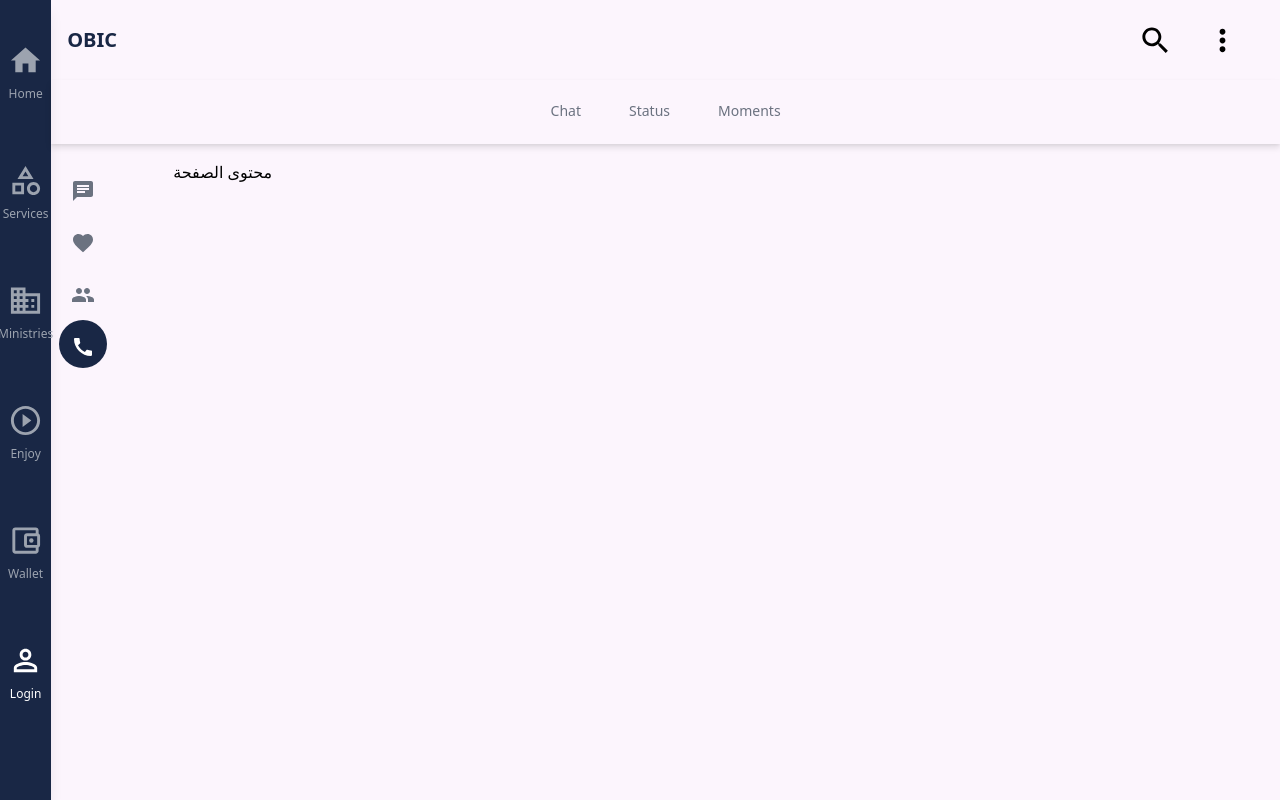
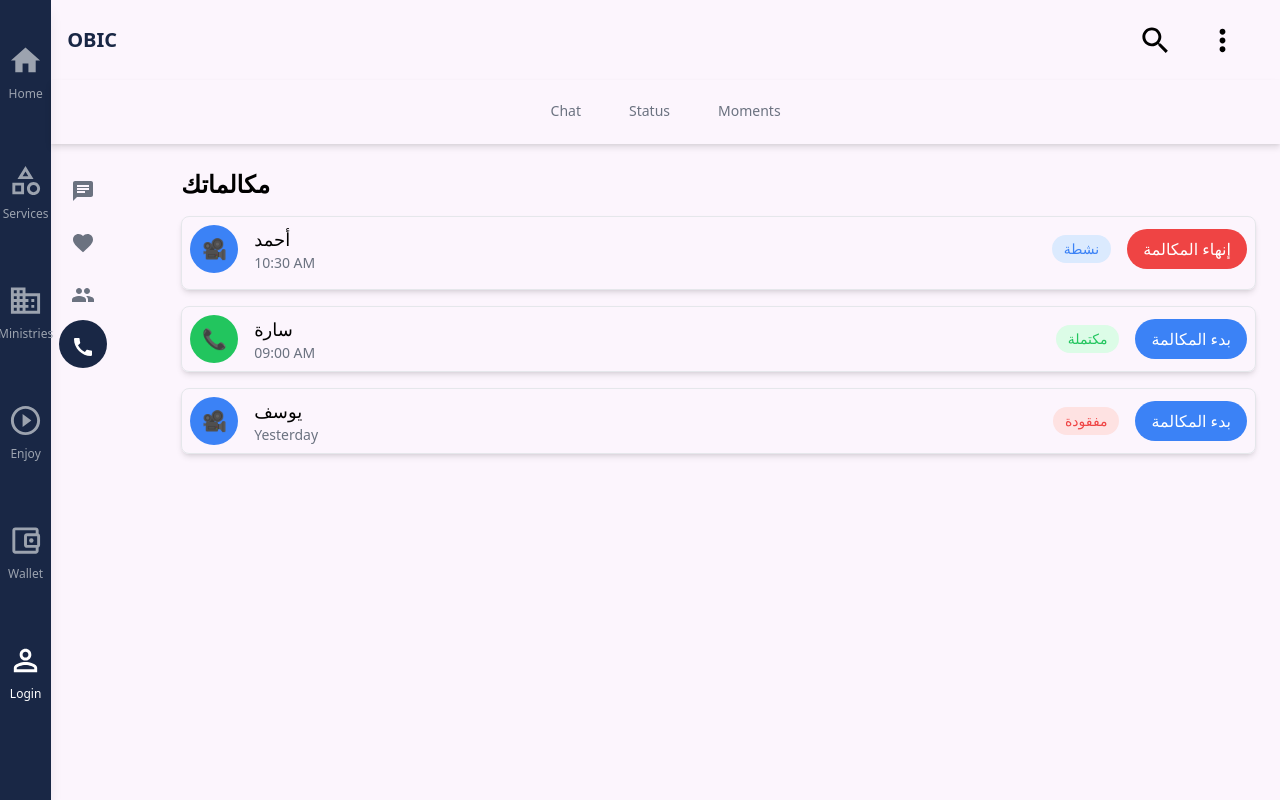
Before and after one commit to Tem-manager/ObicSystemWebsite, a React (Vite) app: page /chat/calls in a window 1280 px wide. Built offline with nearby package versions, Linux system fonts and the light colour scheme.

Commit message:
call and Favorites

```diff
--- a/src/Components/ui/StatusBadge.tsx
+++ b/src/Components/ui/StatusBadge.tsx
@@ -1,21 +1,16 @@
 import React from "react";
-
 interface StatusBadgeProps {
 
   content: number | string | React.ReactNode;
-  size: number;
-
-
+  size?: number;
+  className?: string; // خصائص إضافية يمكن تمريرها لتخصيص التصميم
 }
-
-const StatusBadge: React.FC<StatusBadgeProps> = ({ size, content }) => {
+const StatusBadge: React.FC<StatusBadgeProps> = ({ size , content , className = ""  }) => {
   return (
     <span
-    className={` w-${size} h-${size} flex items-center justify-center bg-gray-200 text-gray-700 rounded-full  `}
+      className={`inline-flex items-center justify-center min-w-${size} min-h-${size}  px-2 rounded-full text-center max-w-12  max-h-6  ${className}`}>
 
-    >
-       <span className="font-bold">{content}</span>
-
+    {content}
     </span>
   );
 };
--- a/src/features/chat/pages/protected/chats/all-chats/AllChats.tsx
+++ b/src/features/chat/pages/protected/chats/all-chats/AllChats.tsx
@@ -12,7 +12,7 @@ function AllChats() {
       <div className="flex-grow w-full flex">
         <Conversation />
         <div className="flex flex-col w-[65%] bg-gray-200 p-4 m-2 relative">
-     <AllMessages/>
+      <AllMessages/>
         </div>
       </div>
     </>
--- a/src/features/chat/pages/protected/chats/all-chats/conversation/ConversationCard.tsx
+++ b/src/features/chat/pages/protected/chats/all-chats/conversation/ConversationCard.tsx
@@ -24,6 +24,8 @@
 // };
 
 // export default ConversationCard;
+
+
 import CircleImage from "../../../../../Components/Ui/CircleImage";
 import logo from "../../../../../../../../public/images/logo1.png";
 import StatusBadge from "../../../../../../../Components/ui/StatusBadge";
@@ -31,10 +33,10 @@ import TimeDisplay from "../../../../../../../Components/ui/TimeDisplay";
 import GenericCard from "../../../../../../../Components/ui/GenericCard";
 import { ChatItemProps } from "./ConversationModel";
 
-const ConversationCard = ({ name, message, time, unreadCount }: ChatItemProps) => {
+const ConversationCard = ({ name, message, time, unreadCount  }: ChatItemProps) => {
   return (
     <GenericCard
-      leftComponent={<CircleImage border="10" imageUrl={logo} className="" size={12} />}
+      leftComponent={<CircleImage border="10" imageUrl={logo}  size={12} />}
       centerComponent={
         <div>
           <h3 className="font-semibold text-lg">{name}</h3>
@@ -45,7 +47,7 @@ const ConversationCard = ({ name, message, time, unreadCount }: ChatItemProps) =
         <>
           <TimeDisplay time={time} className="text-xs" />
           {unreadCount && (
-            <StatusBadge type="number" content={unreadCount} className="w-6 h-6 bg-blue-400 text-white" />
+            <StatusBadge content={unreadCount} size={6} className=" bg-blue-400 text-white text-xs " />
           )}
         </>
       }
--- a/src/features/chat/pages/protected/chats/all-chats/conversation/ConversationData.ts
+++ b/src/features/chat/pages/protected/chats/all-chats/conversation/ConversationData.ts
@@ -1,9 +1,11 @@
 import { ChatItemProps } from "./ConversationModel";
 
 export const mockChats: ChatItemProps[] = [
-  { name: "John Doe", message: "Hey! How are you? Let's catch up soon.", time: "10:30", unreadCount: 4 },
-  { name: "Jane Smith", message: "Are you coming to the party?", time: "03:20" },
-  { name: "Work Group", message: "Please check the new project details, it's important.", time: "11:15" },
+  { name: "John Doe", message: "Hey! How are you? Let's catch up soon.", time: "10:30", unreadCount:9},
   { name: "Jane Smith", message: "Are you coming to the party?", time: "Yesterday" },
+  { name: "Work Group 1", message: "Please check the new project details, it's important.", time: "11:15" },
+  { name: "Work Group 2", message: "Please check the new project details, it's important.", time: "11:15" },
+  { name: "Jane Smith", message: "Are you coming to the party?", time: "Yesterday" },
+  { name: "Work Group 3", message: "Please check the new project details, it's important.", time: "11:15" , unreadCount: 110 },
   { name: "Jane Smith", message: "Are you coming to the party?", time: "Yesterday" },
 ];
--- a/src/features/chat/pages/protected/chats/all-chats/conversation/ConversationModel.ts
+++ b/src/features/chat/pages/protected/chats/all-chats/conversation/ConversationModel.ts
@@ -3,6 +3,7 @@ export interface ChatItemProps {
     message: string;
     time: string;
     unreadCount?: number;
+
   }
 
   export interface ConversationModel {
--- a/src/features/chat/pages/protected/chats/calls/Calls.tsx
+++ b/src/features/chat/pages/protected/chats/calls/Calls.tsx
@@ -1,17 +1,75 @@
+import React, { useState } from 'react';
 import ChatTab from "../../../../Components/Partials/ChatTab";
 
-function Calls(){
-    return(
-      <>
+// تعريف نوع المكالمة
+interface Call {
+  id: number;
+  name: string;
+  time: string;
+  status: 'active' | 'completed' | 'missed';
+  isVideoCall: boolean;
+}
 
-        <ChatTab />
+const Calls: React.FC = () => {
+  // بيانات المكالمات
+  const [calls] = useState<Call[]>([
+    { id: 1, name: 'أحمد', time: '10:30 AM', status: 'active', isVideoCall: true },
+    { id: 2, name: 'سارة', time: '09:00 AM', status: 'completed', isVideoCall: false },
+    { id: 3, name: 'يوسف', time: 'Yesterday', status: 'missed', isVideoCall: true },
+  ]);
 
-      <div className="flex-grow  ml-[50px]  p-4">
-      محتوى الصفحة
+  return (
+    <>
+      <ChatTab />
 
-    </div>
+      <div className="flex-grow ml-[50px] p-6">
+        <h2 className="text-2xl font-semibold mb-4">مكالماتك</h2>
+
+        {/* عرض المكالمات كـ بطاقات قابلة للتوسيع */}
+        <div className="space-y-4">
+          {calls.map((call) => (
+            <div key={call.id} className="p-2 rounded-lg border shadow-md hover:shadow-xl transition-all duration-200">
+              <div className="flex items-center justify-between">
+                {/* تفاصيل المكالمة */}
+                <div className="flex items-center space-x-4">
+                  <div className={`w-12 h-12 rounded-full flex items-center justify-center ${call.isVideoCall ? 'bg-blue-500' : 'bg-green-500'}`}>
+                    <span className="text-white text-xl">{call.isVideoCall ? '🎥' : '📞'}</span>
+                  </div>
+                  <div>
+                    <p className="font-medium text-lg">{call.name}</p>
+                    <p className="text-sm text-gray-500">{call.time}</p>
+                  </div>
+                </div>
+
+                {/* أزرار المكالمة */}
+                <div className="flex items-center space-x-4">
+                  {/* حالة المكالمة */}
+                  <span
+                    className={`text-sm px-3 py-1 rounded-full font-medium ${call.status === 'active' ? 'bg-blue-100 text-blue-500' : call.status === 'completed' ? 'bg-green-100 text-green-500' : 'bg-red-100 text-red-500'}`}
+                  >
+                    {call.status === 'active' ? 'نشطة' : call.status === 'completed' ? 'مكتملة' : 'مفقودة'}
+                  </span>
+
+                  {/* زر بدء أو إيقاف المكالمة */}
+                  <button
+                    className={`px-4 py-2 rounded-full text-white ${call.status === 'active' ? 'bg-red-500 hover:bg-red-600' : 'bg-blue-500 hover:bg-blue-600'}`}
+                  >
+                    {call.status === 'active' ? 'إنهاء المكالمة' : 'بدء المكالمة'}
+                  </button>
+                </div>
+              </div>
+
+              {/* تفاصيل إضافية إذا كانت المكالمة نشطة */}
+              {call.status === 'active' && (
+                <div className="mt-2 text-sm text-gray-600">
+                </div>
+              )}
+            </div>
+          ))}
+        </div>
+      </div>
     </>
-    );
-   }
+  );
+};
 
-   export default Calls;
+export default Calls;
--- a/src/features/chat/pages/protected/chats/favorites/Favorites.tsx
+++ b/src/features/chat/pages/protected/chats/favorites/Favorites.tsx
@@ -1,22 +1,16 @@
   import ChatTab from "../../../../Components/Partials/ChatTab";
-import conversation from "../all-chats/conversation/Conversation";
 
   function Favorites() {
 
 
     return (
-     <>
+      <>
       <ChatTab />
 
-      <div className="flex-grow ml-[10px]   flex   ">
 
-      <conversation/>
-      <div className="w-[70%] bg-gray-200">
+        </>
 
-      </div>
-      </div>
-      </>
-     );
+      );
   }
 
 
```
